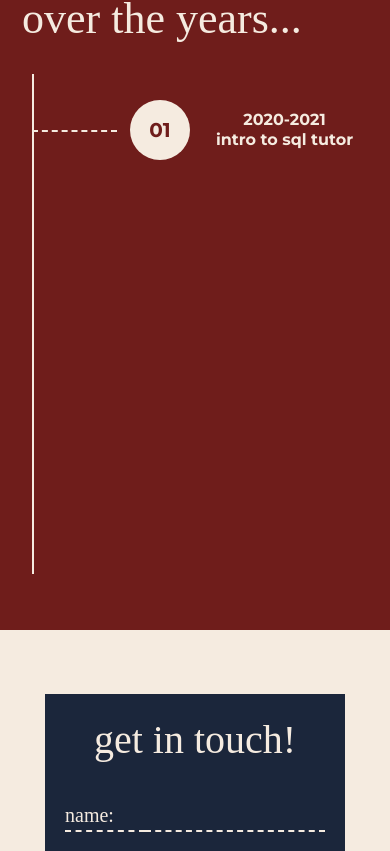
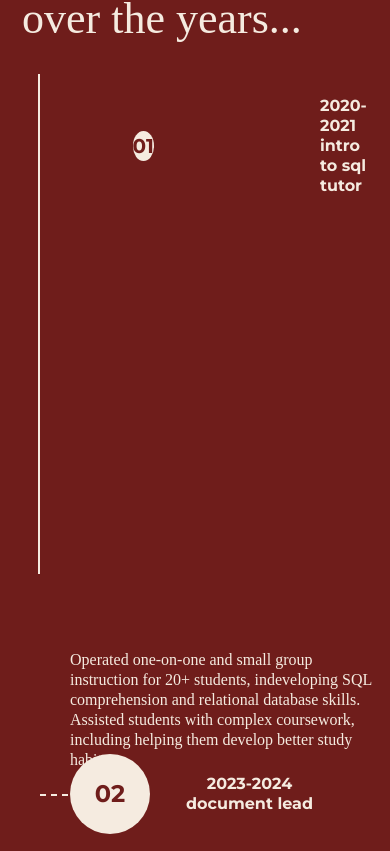
Before and after one commit to strwbrry05/strwbrry05.github.io, a React (Vite) app: page / in a window 390 px wide. Shown: the part 2393-3244 px from the top of the page. Built offline with nearby package versions, Linux system fonts and the light colour scheme; no server answers; a web font is replaced by a local one.

Commit message:
mobile timeline 2/5

```diff
--- a/src/Components/Timeline.jsx
+++ b/src/Components/Timeline.jsx
@@ -1,17 +1,20 @@
 import React from "react";
+import TimelineCard from "./TimelineCard";
 
 const Timeline = () => {
   return (
-    <>
-      <div className="md:hidden bg-(--color-red)">
-        <h2
-          className="text-(--color-white) font-(family-name:--font-titles)
+    <div className="bg-(--color-red)">
+      <h2
+        className="text-(--color-white) font-(family-name:--font-titles)
         text-[2.75rem] px-[0.5em] py-[0.5em] pt-[1em]"
-        >
-          over the years...
-        </h2>
+      >
+        over the years...
+      </h2>
+      {/* mobile/tablet view */}
+      <div className="md:hidden flex justify-center items-center">
+        {/* grid */}
         <div
-          className="grid grid-cols-6 grid-rows-10
+          className="grid grid-cols-6 grid-rows-10 w-[375px]
         font-(family-name:--font-formal)"
         >
           {/* straight vertical line */}
@@ -19,38 +22,107 @@ const Timeline = () => {
             className="w-[2px] h-[500px] bg-(--color-white)
             row-start-1 row-end-10 col-start-1 col-end-2 justify-self-center"
           ></p>
-          {/* dashed horizontal line */}
+          <TimelineCard
+            hRS={0}
+            hRE={3}
+            hCS={1}
+            hCE={3}
+            hW={85}
+            cW={60}
+            cRS={1}
+            cRE={3}
+            cCS={3}
+            cCE={5}
+            cNum={"01"}
+            cNumSize={1.25}
+            tRS={1}
+            tRE={3}
+            tCS={4}
+            tCE={7}
+            tYear={"2020-2021"}
+            tTitle={"intro to sql tutor"}
+            dRS={2}
+            dRE={6}
+            dCS={2}
+            dCE={7}
+            desc={
+              "Operated one-on-one and small group instruction for 20+ students, indeveloping SQL comprehension and relational database skills. Assisted students with complex coursework, including helping them develop better study habits."
+            }
+          />
+          {/* <div
+            className={`h-[0.5px] w-[50px] ml-[2em]
+          row-start-6 row-end-6 col-start-1 col-end-3
+          border-dashed border-t-(--color-white) border-t-[2px]`}
+          ></div>
           <div
-            className=" h-[0.5px] w-[85px] ml-[2em]
-          row-start-2 row-end-3 col-start-1 col-end-3
-          border-dashed border-t-(--color-white) border-t-[2px]"
-          ></div>
-          {/* circle */}
-          <div
-            className="w-[60px] h-[60px] bg-(--color-white) rounded-[100%]
-          row-start-1 row-end-3 col-start-3 col-end-5 justify-self-start self-center
+            className={`w-[80px] h-[80px] bg-(--color-white) rounded-[100%]
+          row-start-5 row-end-7 col-start-2 col-end-4
+          justify-self-start self-center
 
-          flex justify-center items-center"
+          flex justify-center items-center`}
           >
-            <p className="font-(family-name:--font-formal) font-bold text-(--color-red) text-[1.25rem]">
-              01
+            <p
+              className={`font-(family-name:--font-formal) font-bold text-(--color-red) text-[1.5rem]`}
+            >
+              02
             </p>
           </div>
-          {/* titles */}
           <div
-            className="text-(--color-white) font-bold
-          row-start-1 row-end-3 col-start-4 col-end-7
+            className={`text-(--color-white) font-bold
+          row-start-5 row-end-7
+          col-start-3 col-end-7
 
           flex flex-col items-center justify-center
-          leading-5 mr-[1em]"
+          leading-5 mr-[1em]`}
           >
-            <h3>2020-2021</h3>
-            <h3>intro to sql tutor</h3>
+            <h3>2023-2024</h3>
+            <h3>document lead</h3>
           </div>
+          <p
+            className={`row-start-7 row-end-10
+        col-start-2 col-end-7
+          justify-self-center self-center
+          text-[1rem] font-(family-name:--font-funtext) text-(--color-white) leading-5 mb-[1.5em]`}
+          >
+            Managed the construction of all major documents, including user
+            manuals, and software-based documents. Interacted with developers on
+            a daily basis for design review, testing, bug review, and
+            documentation in an agile process with frequently changing
+            priorities.
+          </p> */}
+
+          <TimelineCard
+            hRS={6}
+            hRE={6}
+            hCS={1}
+            hCE={3}
+            hW={50}
+            cW={80}
+            cRS={5}
+            cRE={7}
+            cCS={2}
+            cCE={4}
+            cNum={"02"}
+            cNumSize={1.5}
+            tRS={5}
+            tRE={7}
+            tCS={3}
+            tCE={7}
+            tYear={"2023-2024"}
+            tTitle={"document lead"}
+            dRS={7}
+            dRE={10}
+            dCS={2}
+            dCE={7}
+            desc={
+              "Managed the construction of all major documents, including usermanuals, and software-based documents. Interacted with developers on a daily basis for design review, testing, bug review, and documentation in an agile process with frequently changing priorities."
+            }
+          />
         </div>
       </div>
+      {/* desktop/bigger screens */}
       <div></div>
-    </>
+    </div>
   );
 };
 
--- /dev/null
+++ b/src/Components/TimelineCard.jsx
@@ -0,0 +1,51 @@
+import React from "react";
+
+const TimelineCard = (props) => {
+  return (
+    <>
+      {/* dashed horizontal line */}
+      <div
+        className={`h-[0.5px] w-[${props.hW}px] ml-[2em]
+          row-start-${props.hRS} row-end-${props.hRE} col-start-${props.hCS} col-end-${props.hCE}
+          border-dashed border-t-(--color-white) border-t-[2px]`}
+      ></div>
+      {/* circle */}
+      <div
+        className={`w-[${props.cW}px] h-[${props.cW}px] bg-(--color-white) rounded-[100%]
+          row-start-${props.cRS} row-end-${props.cRE} col-start-${props.cCS} col-end-${props.cCE}
+          justify-self-start self-center
+
+          flex justify-center items-center`}
+      >
+        <p
+          className={`font-(family-name:--font-formal) font-bold text-(--color-red) text-[${props.cNumSize}rem]`}
+        >
+          {props.cNum}
+        </p>
+      </div>
+      {/* titles */}
+      <div
+        className={`text-(--color-white) font-bold
+          row-start-${props.tRS} row-end-${props.tRE}
+          col-start-${props.tCS} col-end-${props.tCE}
+
+          flex flex-col items-center justify-center
+          leading-5 mr-[1em]`}
+      >
+        <h3>{props.tYear}</h3>
+        <h3>{props.tTitle}</h3>
+      </div>
+      {/* text */}
+      <p
+        className={`row-start-${props.dRS} row-end-${props.dRE}
+        col-start-${props.dCS} col-end-${props.dCE}
+          justify-self-center self-center
+          text-[1rem] font-(family-name:--font-funtext) text-(--color-white) leading-5 mb-[1.5em]`}
+      >
+        {props.desc}
+      </p>
+    </>
+  );
+};
+
+export default TimelineCard;
```
